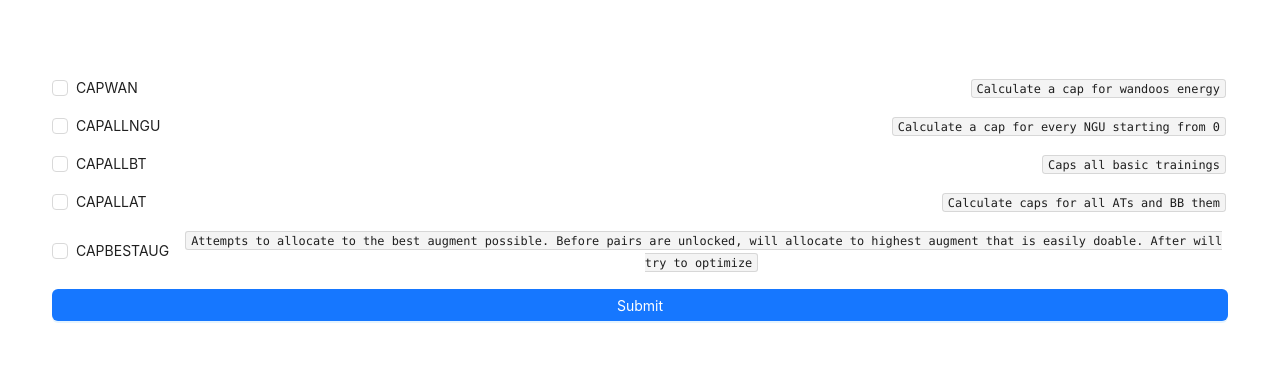
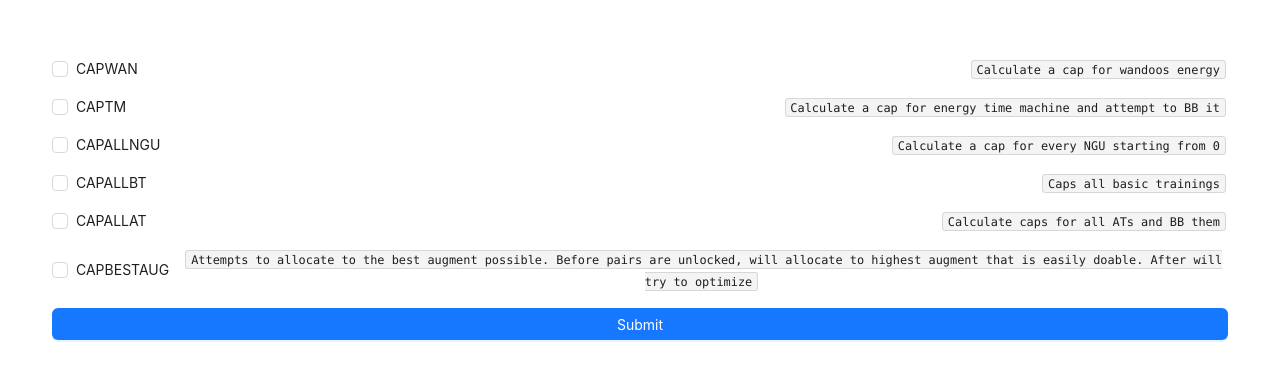
Before and after one commit to RdotSilva/TypeScript-React-Vite-NGU-Profile-Helper, a React (Vite) app: page / in a window 1280 px wide. Shown: the part 201-582 px from the top of the page. Built offline with nearby package versions, Linux system fonts and the light colour scheme.

Commit message:
Add form field for CAPTM

```diff
--- a/src/components/CheckForm/CheckForm.tsx
+++ b/src/components/CheckForm/CheckForm.tsx
@@ -33,6 +33,13 @@ const CheckForm = () => {
           description={EnergyCapFieldDescriptions.CAPWAN}
           control={control}
           defaultValue={defaultValues.CAPWAN}
+        />
+
+        <CheckFormItem
+          name={EnergyCapFieldNames.CAPTM}
+          description={EnergyCapFieldDescriptions.CAPTM}
+          control={control}
+          defaultValue={defaultValues.CAPTM}
         />
 
         <CheckFormItem
```
